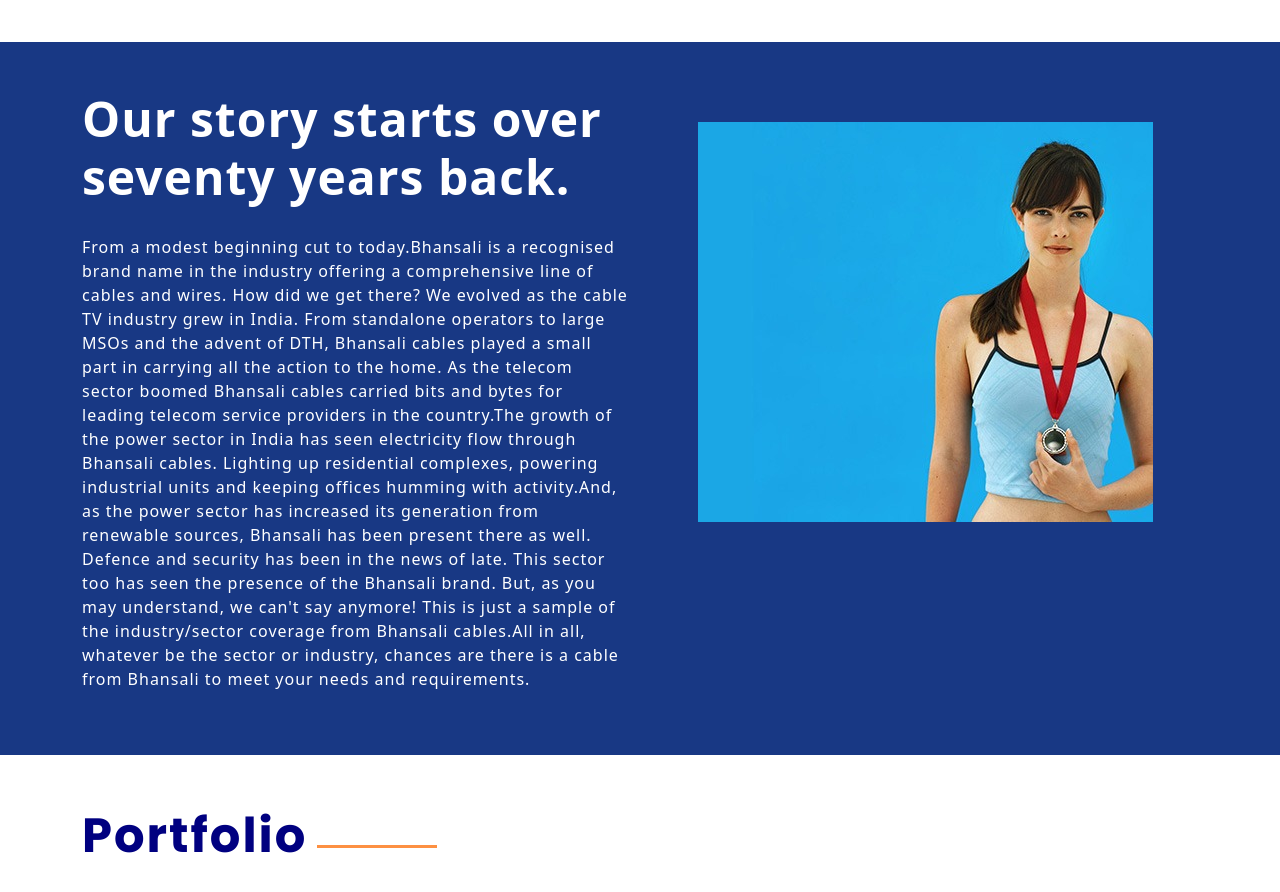
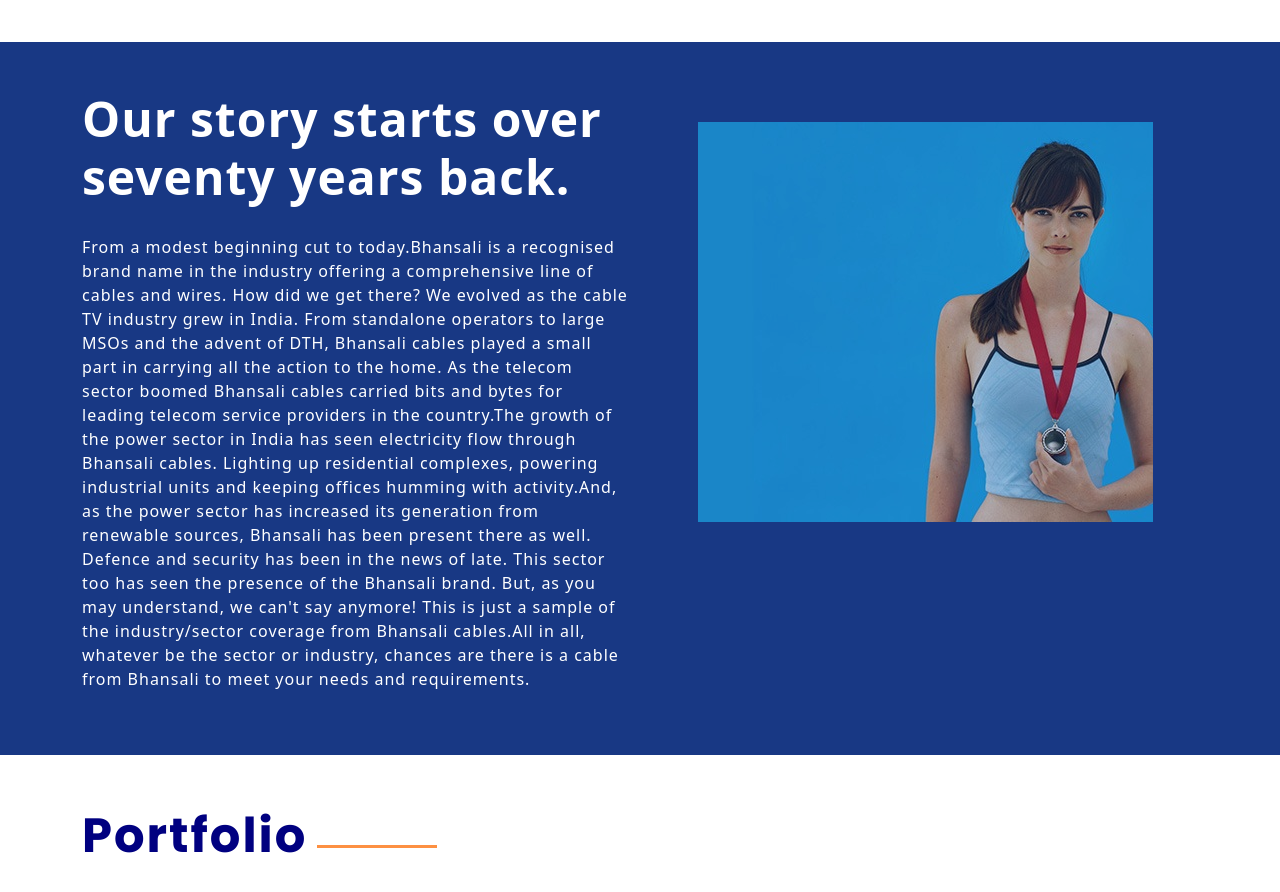
Before and after one commit to megha1234568/bhansali, a plain HTML site: page index.html in a window 1280 px wide. Shown: the part 1400-2292 px from the top of the page. Drawn offline with nearby package versions, Linux system fonts and the light colour scheme.

Commit message:
Add files via upload

```diff
--- a/style.css
+++ b/style.css
@@ -317,14 +317,15 @@ h2,h3{
   margin: auto;
   width: 455px;
   height: 400px;
+
+}
+.image img{
+   opacity: 0.7;
 }
 .outer-container{
   padding-top: 2rem;
 }
-.image img{
-  width: 100%;
-  height: 100%;
-}
+
 @media (max-width: 1200px) {
   .about .content {
     padding-right: 0;
```
